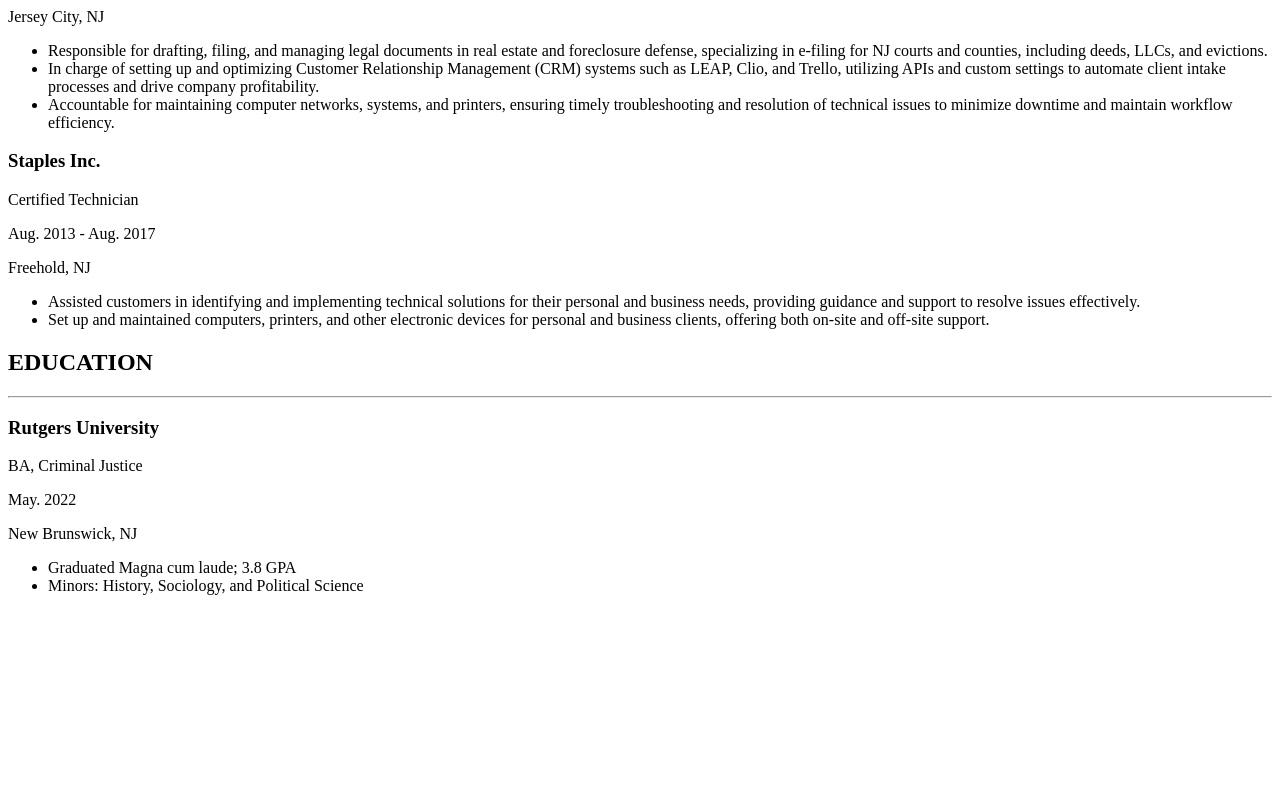
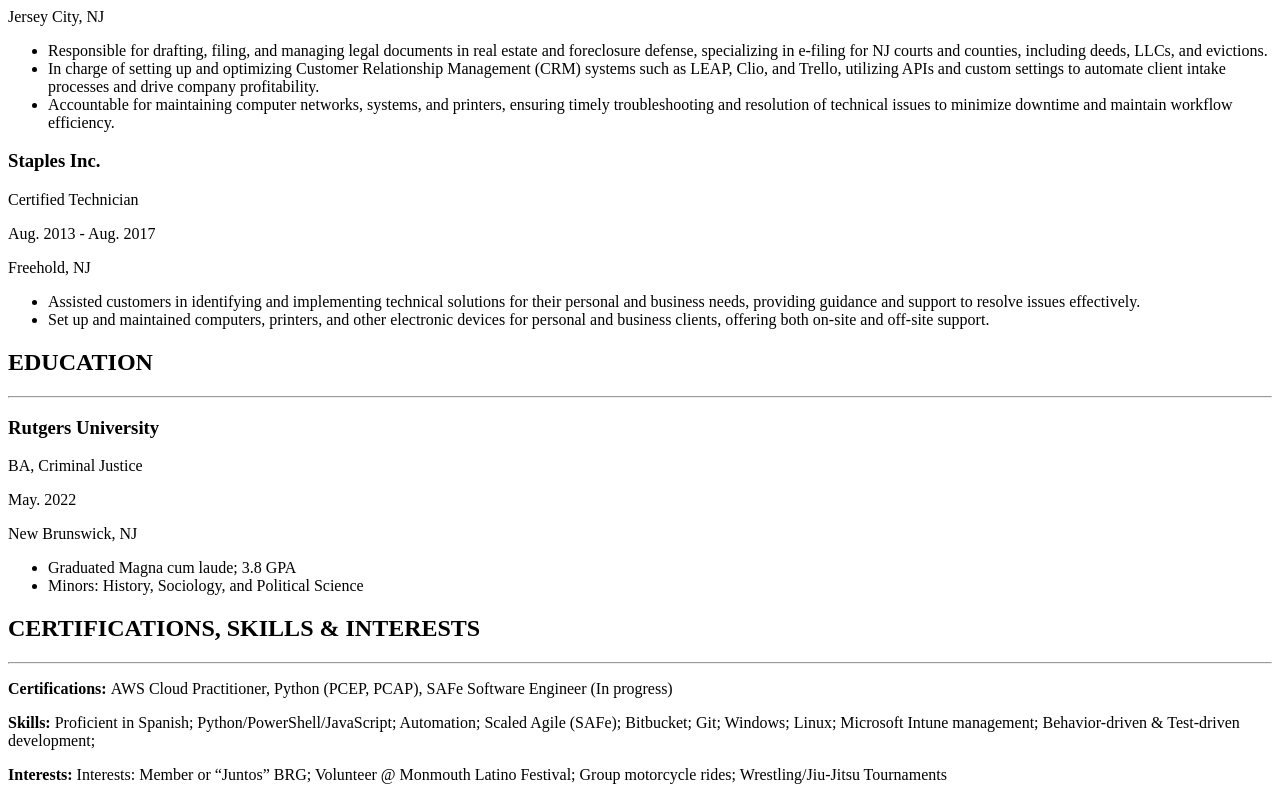
Before and after one commit to DominicanCodes/cloud-resume-challenge, a plain HTML site: page index.html in a window 1280 px wide. Shown: the part 548-1348 px from the top of the page. Before the commit the page ends 1159 px from the top, so only its background shows below. Drawn offline with Linux system fonts and the light colour scheme.

Commit message:
add 'extras' section

```diff
--- a/index.html
+++ b/index.html
@@ -91,5 +91,13 @@
         </div>
     </div>
 
+    <div class="extras">
+        <h2>CERTIFICATIONS, SKILLS & INTERESTS</h2>
+        <hr/>
+        <p><strong>Certifications: </strong>AWS Cloud Practitioner, Python (PCEP, PCAP), SAFe Software Engineer (In progress)</p>
+        <p><strong>Skills: </strong>Proficient in Spanish; Python/PowerShell/JavaScript; Automation; Scaled Agile (SAFe); Bitbucket; Git; Windows; Linux; Microsoft Intune management; Behavior-driven & Test-driven development;</p>
+        <p><strong>Interests: </strong>Interests: Member or “Juntos” BRG; Volunteer @ Monmouth Latino Festival; Group motorcycle rides; Wrestling/Jiu-Jitsu Tournaments</p>
+    </div>
+
 </body>
 </html>
```
